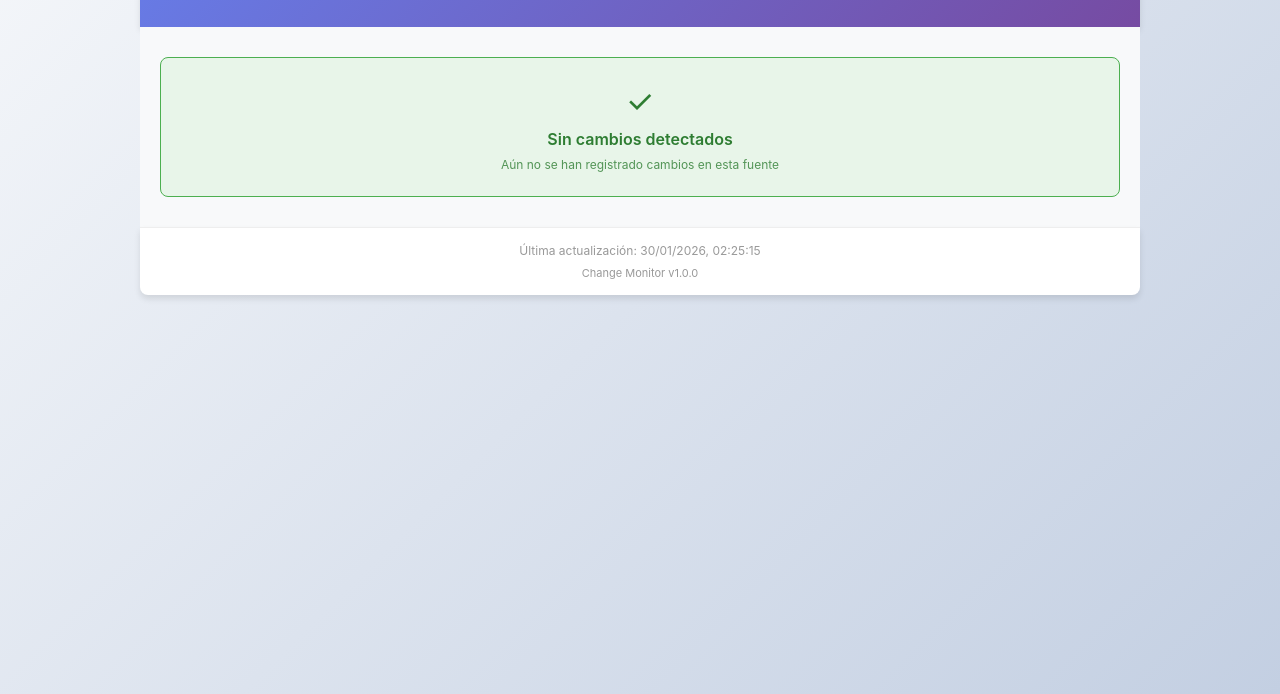
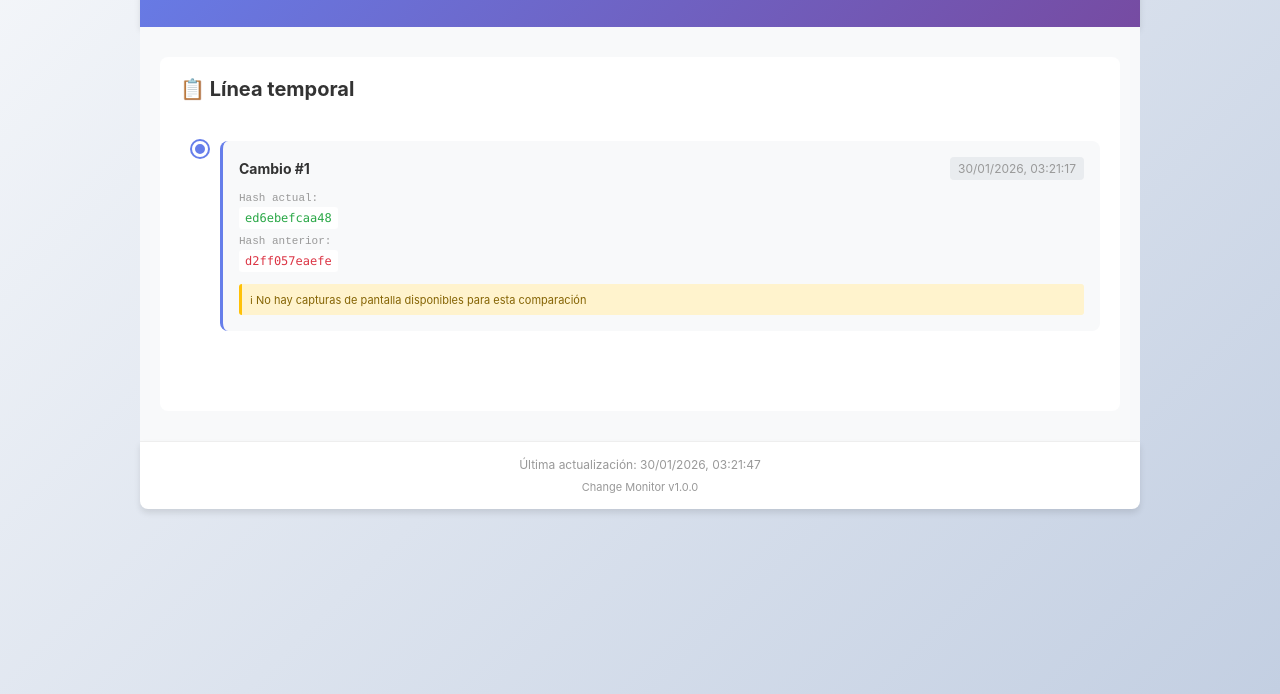
Before and after one commit to salteadorneo/changes, a website: page source/chollometro.html in a window 1280 px wide. Shown: the part 106-800 px from the top of the page. Drawn offline with Linux system fonts and the light colour scheme.

Commit message:
[skip ci] Changes detected 2026-01-30 03:21:52

```diff
--- a/source/chollometro.html
+++ b/source/chollometro.html
@@ -122,17 +122,46 @@
 
     <div class="content">
 
-        <div style="background: #e8f5e9; border: 1px solid #4caf50; border-radius: 8px; padding: 24px; text-align: center; color: #2e7d32;">
-          <div style="font-size: 32px; margin-bottom: 8px;">✓</div>
-          <div style="font-size: 16px; font-weight: 600;">Sin cambios detectados</div>
-          <div style="font-size: 12px; margin-top: 8px; opacity: 0.8;">Aún no se han registrado cambios en esta fuente</div>
+        <div style="padding: 20px; background: white; border-radius: 8px;">
+          <h2 style="font-size: 20px; margin: 0 0 20px 0; color: #333;">📋 Línea temporal</h2>
+          <div style="position: relative; padding: 20px 0 20px 40px;">
+
+                <div style="margin-bottom: 40px; position: relative;">
+                  <div style="position: absolute; left: -28px; top: 0; width: 16px; height: 16px; background: #667eea; border: 3px solid white; border-radius: 50%; box-shadow: 0 0 0 2px #667eea;"></div>
+
+                  <div style="background: #f8f9fa; border-radius: 8px; padding: 16px; border-left: 3px solid #667eea;">
+                    <div style="display: flex; justify-content: space-between; align-items: center; margin-bottom: 12px;">
+                      <h3 style="margin: 0; font-size: 14px; color: #333;">Cambio #1</h3>
+                      <span style="font-size: 12px; color: #999; background: #e9ecef; padding: 4px 8px; border-radius: 4px;">30/01/2026, 03:21:17</span>
+                    </div>
+
+
+                      <div style="font-size: 11px; color: #666; margin-bottom: 12px; font-family: monospace;">
+                        <div style="color: #999; margin-bottom: 3px;">Hash actual:</div>
+                        <code style="background: white; padding: 4px 6px; border-radius: 3px; display: inline-block; color: #28a745;">ed6ebefcaa48</code>
+
+                          <div style="color: #999; margin-top: 6px; margin-bottom: 3px;">Hash anterior:</div>
+                          <code style="background: white; padding: 4px 6px; border-radius: 3px; display: inline-block; color: #dc3545;">d2ff057eaefe</code>
+
+                      </div>
+
+
+
+                      <div style="background: #fff3cd; border-left: 3px solid #ffc107; padding: 8px; border-radius: 3px; font-size: 11px; color: #856404;">
+                        ℹ No hay capturas de pantalla disponibles para esta comparación
+                      </div>
+
+                  </div>
+                </div>
+
+          </div>
         </div>
 
     </div>
 
     <div class="footer">
       <div style="margin-bottom: 8px;">
-        Última actualización: 30/01/2026, 02:25:15
+        Última actualización: 30/01/2026, 03:21:47
       </div>
       <div style="font-size: 11px;">
         Change Monitor v1.0.0
```
Also changed, not shown: api/chollometro/history.json (added, +9 -0 lines), api/chollometro/status.json (+5 -5 lines), index.html (+2 -2 lines), 1 other file.
